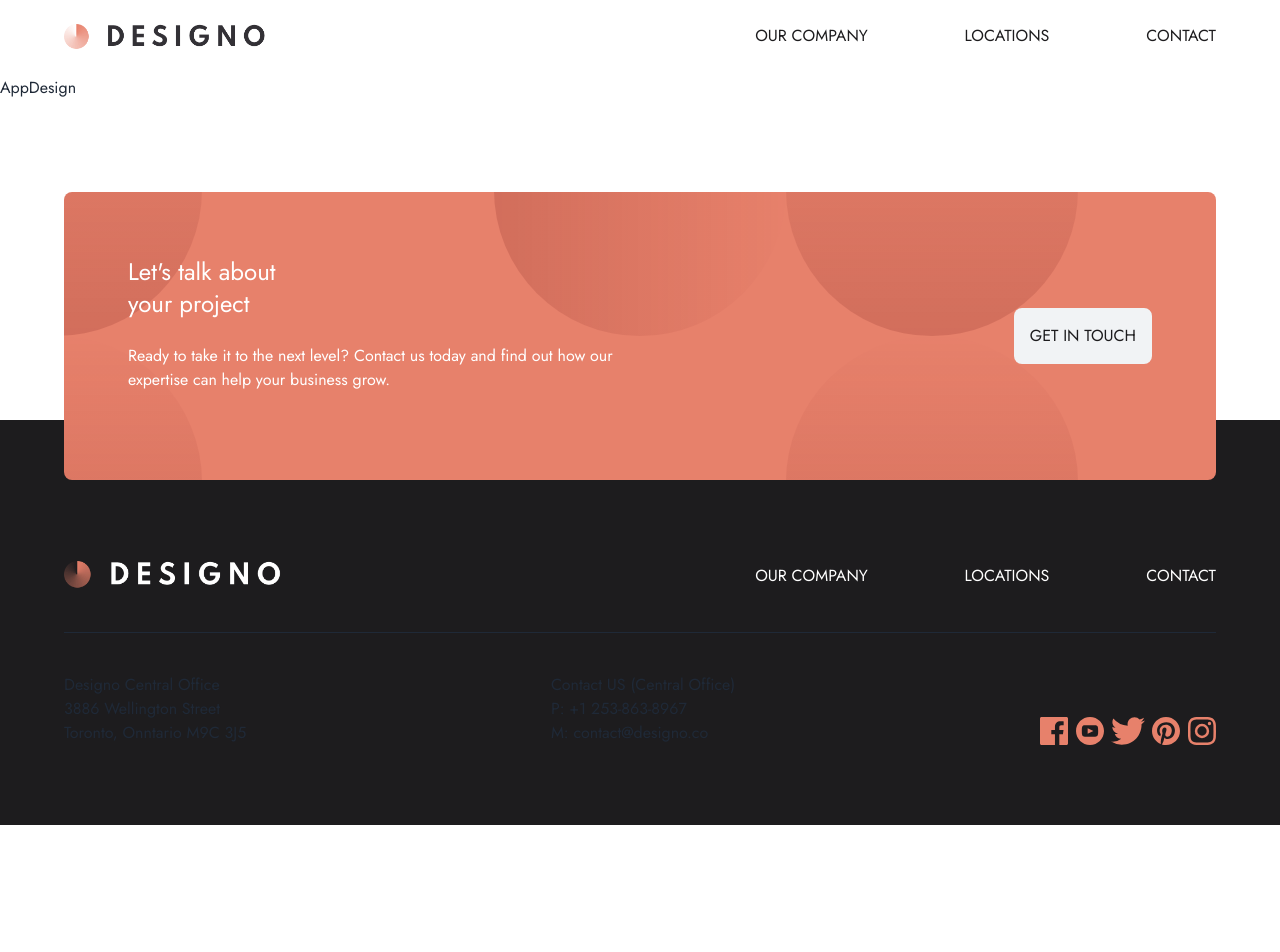
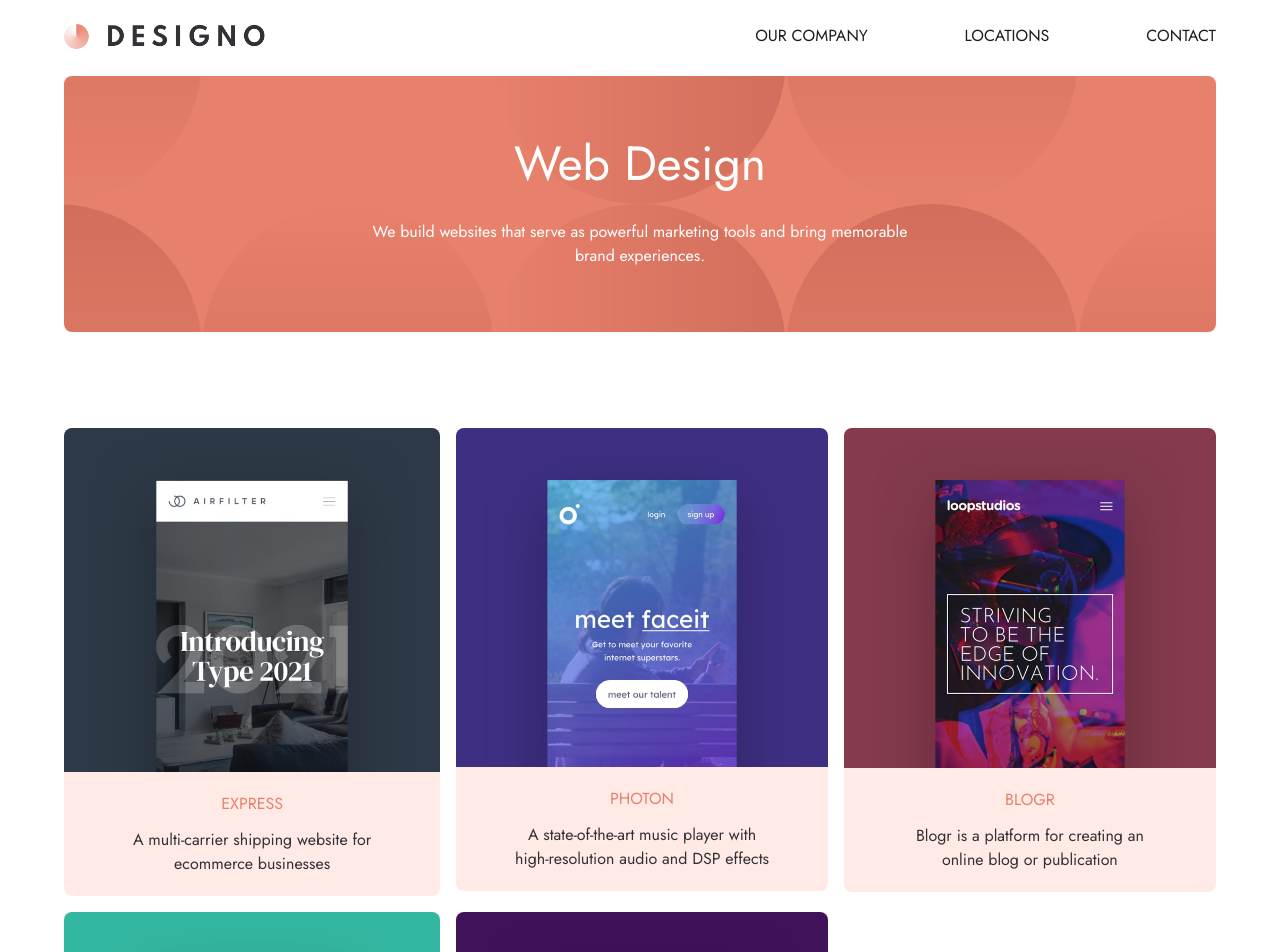
Before and after one commit to SheeloveDol/designo, a React (Vite) app: page /appDesign in a window 1280 px wide. Shown: the top 952 px of the page. Before the commit the page ends 825 px from the top, so only its background shows below. Built offline with nearby package versions, Linux system fonts and the light colour scheme.

Commit message:
Created AppDesign page

```diff
--- a/src/pages/AppDesign.jsx
+++ b/src/pages/AppDesign.jsx
@@ -1,7 +1,92 @@
-
+import WebDesignImg from "../assets/home/desktop/image-web-design-large.jpg";
+import GraphicDesignImg from "../assets/home/desktop/image-graphic-design.jpg";
+import airFilterImg from "../assets/app-design/desktop/image-airfilter.jpg"
+import eyeCamImg from "../assets/app-design/desktop/image-eyecam.jpg"
+import faceItImg from "../assets/app-design/desktop/image-faceit.jpg"
+import toDoImg from "../assets/app-design/desktop/image-todo.jpg"
+import loopStudiosImg from "../assets/app-design/desktop/image-loopstudios.jpg"
+import { ProjectsCard } from "../components/ProjectsCard"
+import { BranchCards } from "../components/BranchCards"
+import HeaderBgImg from "../assets/shared/desktop/bg-pattern-call-to-action.svg"
+import { Link } from "react-router-dom";
 
 export const AppDesign = () => {
-  return (
-    <div>AppDesign</div>
-  )
+  const projects = [
+    {
+      title: "WEB DESIGN",
+      backgroundImg: `${WebDesignImg}`,
+      linkTo: '/webDesign',
+      className: "",
+    },
+    {
+      title: "GRAPHIC DESIGN",
+      backgroundImg: `${GraphicDesignImg}`,
+      linkTo: "/graphicDesign",
+      className: "",
+    },
+  ];
+
+const appDesignData = [
+    {
+        title: "EXPRESS",
+        description: "A multi-carrier shipping website for ecommerce businesses",
+        image: `${airFilterImg}`,
+    },
+    {
+        title: "TRANSFER",
+        description: "Site for low-cost money transfers and sending money within seconds",
+        image: `${eyeCamImg}`,
+    },
+    {
+        title: "PHOTON",
+        description: "A state-of-the-art music player with high-resolution audio and DSP effects",
+        image: `${faceItImg}`,
+    },
+    {
+        title: "BUILDER",
+        description: "Connects users with local contractors based on their location",
+        image: `${toDoImg}`,
+    },
+    {
+        title: "BLOGR",
+        description: "Blogr is a platform for creating an online blog or publication",
+        image: `${loopStudiosImg}`,
+    },
+]
+
+return (
+<div className="sm:mx-10 lg:mx-16 ">
+  <section
+    className="bg-peach sm:rounded-lg text-white text-center"
+    style={{
+        backgroundImage: `url('${HeaderBgImg}')`,
+        backgroundPosition: 'center'
+    }}
+  >
+    <div className="px-4 w-9/10 sm:w-4/5 md:w-3/5 lg:w-1/2 mx-auto">
+        <h2 className="text-3xl sm:text-4xl md:text-5xl pt-16 pb-8">Web Design</h2>
+        <p className="pb-16 w-9/10">We build websites that serve as powerful marketing tools and bring memorable brand experiences.</p>
+    </div>
+  </section>
+
+  {/* Web Design Portfolio Section */}
+  <section className="mt-24 mx-6 sm:mx-auto grid lg:grid-flow-col grid-rows-2 gap-4 justify-center ">
+    {
+        appDesignData.map((item, index) => <ProjectsCard key={index} title={item.title} description={item.description} image={item.image}/>)
+    }
+  </section>
+
+  {/* Branch Cards section */}
+  <section className="grid mt-32 gap-6 mx-6 sm:mx-0 lg:grid-cols-2 lg:h-64">
+  {projects.map((item, index) => (
+        <Link key={index} to={item.linkTo} className={item.className}>
+          <BranchCards
+            backgroundImg={item.backgroundImg}
+            title={item.title}
+          />
+        </Link>
+      ))}
+  </section>
+</div>
+)
 }
--- a/src/pages/WebDesign.jsx
+++ b/src/pages/WebDesign.jsx
@@ -64,7 +64,7 @@ export const WebDesign = () => {
   return (
     <div className="sm:mx-10 lg:mx-16 ">
       <section
-        className="bg-peach rounded-lg text-white text-center"
+        className="bg-peach sm:rounded-lg text-white text-center"
         style={{
             backgroundImage: `url('${HeaderBgImg}')`,
             backgroundPosition: 'center'
```
